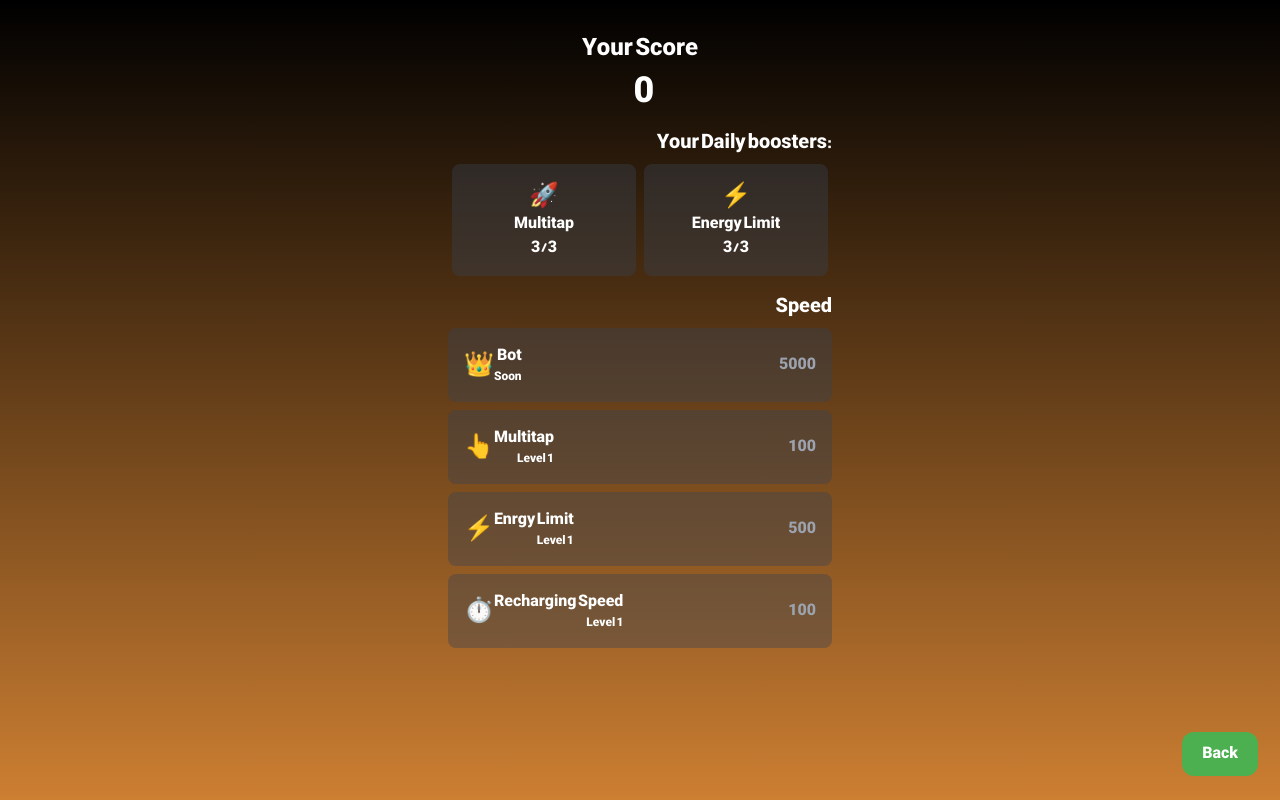
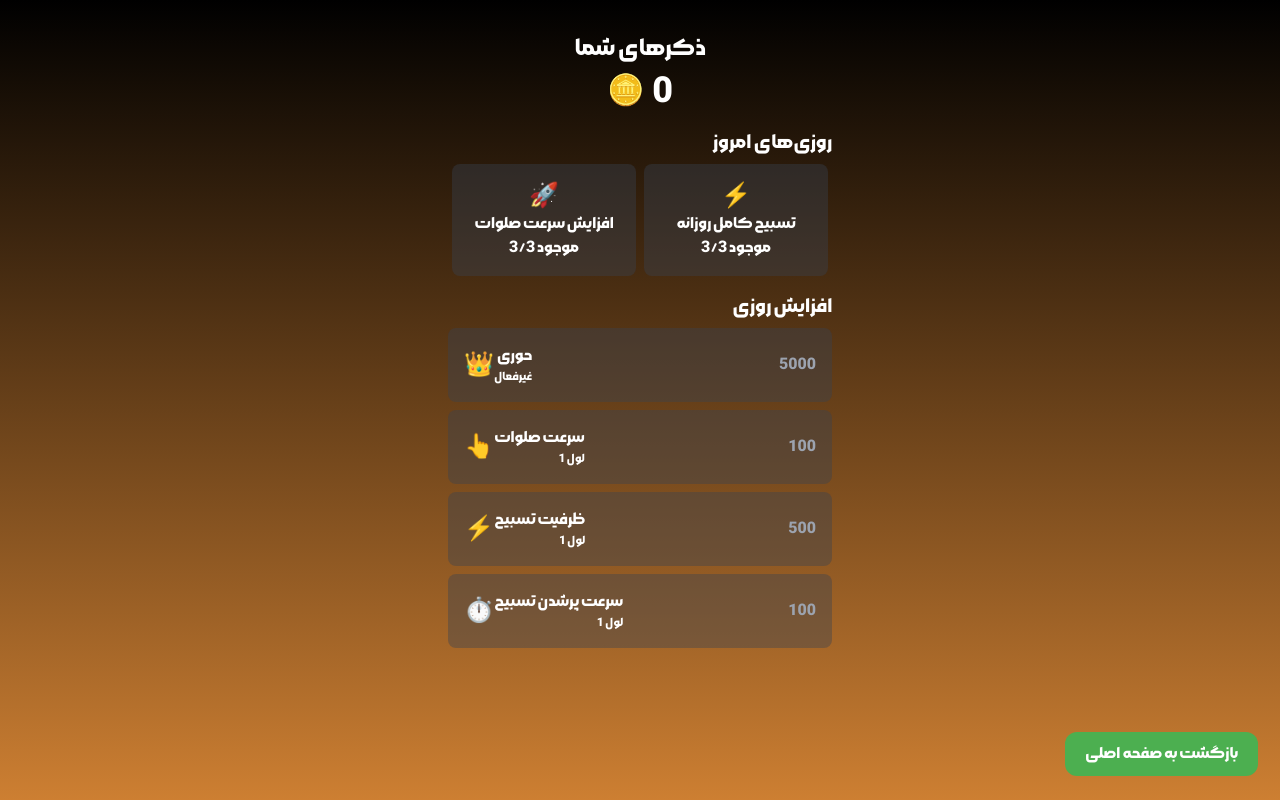
Before and after one commit to HPRCoin/new2, a plain HTML site: page mos.html in a window 1280 px wide. Drawn offline with nearby package versions, Linux system fonts and the light colour scheme.

Commit message:
Add files via upload

```diff
--- a/mos.html
+++ b/mos.html
@@ -15,7 +15,7 @@
             font-family: 'Morabba', sans-serif;
         }
         .level-text {
-            font-size: 0.75rem; /* کوچک کردن اندازه  */
+            font-size: 0.75rem; /* کوچک کردن اندازه لول */
         }
         button, .cursor-pointer {
             -webkit-tap-highlight-color: transparent;
@@ -52,37 +52,37 @@
 <body class="bg-gradient-to-b from-black to-gray-800 text-white font-morabba min-h-screen flex flex-col items-center p-4">
     <div class="w-full max-w-sm">
         <div class="text-center my-4">
-            <h1 class="text-2xl">Your Score</h1>
+            <h1 class="text-2xl">ذکرهای شما</h1>
             <div class="text-4xl font-bold my-2 flex justify-center items-center">
-                <span class="coin-icon text-3xl"></span>
+                <span class="coin-icon text-3xl">🪙</span>
                 <span id="balance" class="ml-2">0</span>
             </div>
         </div>
 
         <div class="my-4">
-            <h2 class="text-xl mb-2 text-right">Your Daily boosters:</h2>
+            <h2 class="text-xl mb-2 text-right">روزی‌های امروز</h2>
             <div class="flex justify-around">
                 <div id="turbo" class="bg-gray-700 bg-opacity-40 p-4 rounded-lg text-center w-1/2 mx-1 cursor-pointer">
                     <span class="text-2xl">🚀</span>
-                    <p>Multitap</p>
-                    <p id="turbo-count">3/3 </p>
+                    <p>افزایش سرعت صلوات</p>
+                    <p id="turbo-count">3/3 موجود</p>
                 </div>
                 <div id="full-energy" class="bg-gray-700 bg-opacity-40 p-4 rounded-lg text-center w-1/2 mx-1 cursor-pointer">
                     <span class="text-2xl">⚡</span>
-                    <p>Energy Limit</p>
-                    <p id="full-energy-count">3/3 </p>
+                    <p>تسبیح کامل روزانه</p>
+                    <p id="full-energy-count">3/3 موجود</p>
                 </div>
             </div>
         </div>
 
         <div class="my-4">
-            <h2 class="text-xl mb-2 text-right">Speed</h2>
+            <h2 class="text-xl mb-2 text-right">افزایش روزی</h2>
             <div id="divine-queen" class="bg-gray-700 bg-opacity-40 p-4 rounded-lg mb-2 cursor-pointer">
                 <div class="flex items-center justify-between">
                     <div class="flex items-center">
                         <span class="text-2xl">👑</span>
                         <div class="mr-2 text-right">
-                            <p>Bot </p>
+                            <p>حوری</p>
                             <p id="divine-queen-status" class="level-text"></p>
                         </div>
                     </div>
@@ -94,8 +94,8 @@
                     <div class="flex items-center">
                         <span class="text-2xl">👆</span>
                         <div class="mr-2 text-right">
-                            <p> Multitap</p>
-                            <p id="multi-hit-level" class="level-text">Level 1</p>
+                            <p> سرعت صلوات</p>
+                            <p id="multi-hit-level" class="level-text">لول 1</p>
                         </div>
                     </div>
                     <div class="text-gray-400" id="multi-hit-price">100</div>
@@ -106,8 +106,8 @@
                     <div class="flex items-center">
                         <span class="text-2xl">⚡</span>
                         <div class="mr-2 text-right">
-                            <p> Enrgy Limit</p>
-                            <p id="increase-energy-level" class="level-text">Level 1</p>
+                            <p> ظرفیت تسبیح</p>
+                            <p id="increase-energy-level" class="level-text">لول 1</p>
                         </div>
                     </div>
                     <div class="text-gray-400" id="increase-energy-price">500</div>
@@ -118,15 +118,15 @@
                     <div class="flex items-center">
                         <span class="text-2xl">⏱️</span>
                         <div class="mr-2 text-right">
-                            <p>Recharging Speed</p>
-                            <p id="increase-refill-speed-level" class="level-text">Buy Level</p>
+                            <p>سرعت پرشدن تسبیح</p>
+                            <p id="increase-refill-speed-level" class="level-text">لول 1</p>
                         </div>
                     </div>
                     <div class="text-gray-400" id="increase-refill-speed-price">100</div>
                 </div>
             </div>
         </div>
-        <button id="back-button" class="back-button">Back</button>
+        <button id="back-button" class="back-button">بازگشت به صفحه اصلی</button>
     </div>
     <script>
         document.addEventListener('DOMContentLoaded', () => {
@@ -157,8 +157,8 @@
 
             // به‌روزرسانی نمایش تعداد استفاده‌ها
             function updateCounts() {
-                document.getElementById('turbo-count').textContent = `${turboUses}/3 `;
-                document.getElementById('full-energy-count').textContent = `${fullEnergyUses}/3 `;
+                document.getElementById('turbo-count').textContent = `${turboUses}/3 موجود`;
+                document.getElementById('full-energy-count').textContent = `${fullEnergyUses}/3 موجود`;
             }
 
             updateCounts();
@@ -166,24 +166,24 @@
             // بارگذاری لول و قیمت چند ضربه‌ای
             let multiHitLevel = parseInt(localStorage.getItem('multiHitLevel')) || 1;
             let multiHitPrice = parseInt(localStorage.getItem('multiHitPrice')) || 100;
-            document.getElementById('multi-hit-level').textContent = `Level ${multiHitLevel}`;
+            document.getElementById('multi-hit-level').textContent = `لول ${multiHitLevel}`;
             document.getElementById('multi-hit-price').textContent = multiHitPrice;
 
             // بارگذاری لول و قیمت افزایش ظرفیت انرژی
             let increaseEnergyLevel = parseInt(localStorage.getItem('increaseEnergyLevel')) || 1;
             let increaseEnergyPrice = parseInt(localStorage.getItem('increaseEnergyPrice')) || 500;
-            document.getElementById('increase-energy-level').textContent = `Level ${increaseEnergyLevel}`;
+            document.getElementById('increase-energy-level').textContent = `لول ${increaseEnergyLevel}`;
             document.getElementById('increase-energy-price').textContent = increaseEnergyPrice;
 
             // بارگذاری لول و قیمت سرعت پرشدن تسبیح
             let increaseRefillSpeedLevel = parseInt(localStorage.getItem('increaseRefillSpeedLevel')) || 1;
             let increaseRefillSpeedPrice = parseInt(localStorage.getItem('increaseRefillSpeedPrice')) || 100;
-            document.getElementById('increase-refill-speed-level').textContent = `Level ${increaseRefillSpeedLevel}`;
+            document.getElementById('increase-refill-speed-level').textContent = `لول ${increaseRefillSpeedLevel}`;
             document.getElementById('increase-refill-speed-price').textContent = increaseRefillSpeedPrice;
 
             // بارگذاری وضعیت ملکه الهی
             function updateDivineQueenStatus() {
-                const status = localStorage.getItem('divineQueenActive') === 'true' ? 'فعال' : 'Soon';
+                const status = localStorage.getItem('divineQueenActive') === 'true' ? 'فعال' : 'غیرفعال';
                 document.getElementById('divine-queen-status').textContent = status;
             }
 
@@ -204,7 +204,7 @@
                     multiHitPrice *= 2;
                     localStorage.setItem('multiHitLevel', multiHitLevel);
                     localStorage.setItem('multiHitPrice', multiHitPrice);
-                    document.getElementById('multi-hit-level').textContent = `Level ${multiHitLevel}`;
+                    document.getElementById('multi-hit-level').textContent = `لول ${multiHitLevel}`;
                     document.getElementById('multi-hit-price').textContent = multiHitPrice;
                     document.getElementById('balance').textContent = localStorage.getItem('userScore'); // به‌روزرسانی موجودی در صفحه
                     if (multiHitLevel === 15) {
@@ -227,7 +227,7 @@
                     currentEnergy += 50;
                     localStorage.setItem('userEnergy', currentEnergy);
 
-                    document.getElementById('increase-energy-level').textContent = `Level ${increaseEnergyLevel}`;
+                    document.getElementById('increase-energy-level').textContent = `لول ${increaseEnergyLevel}`;
                     document.getElementById('increase-energy-price').textContent = increaseEnergyPrice;
                     document.getElementById('balance').textContent = localStorage.getItem('userScore'); // به‌روزرسانی موجودی در صفحه
                     if (increaseEnergyLevel === 15) {
@@ -241,7 +241,7 @@
                     increaseRefillSpeedPrice *= 2;
                     localStorage.setItem('increaseRefillSpeedLevel', increaseRefillSpeedLevel);
                     localStorage.setItem('increaseRefillSpeedPrice', increaseRefillSpeedPrice);
-                    document.getElementById('increase-refill-speed-level').textContent = `Level ${increaseRefillSpeedLevel}`;
+                    document.getElementById('increase-refill-speed-level').textContent = `لول ${increaseRefillSpeedLevel}`;
                     document.getElementById('increase-refill-speed-price').textContent = increaseRefillSpeedPrice;
                     document.getElementById('balance').textContent = localStorage.getItem('userScore'); // به‌روزرسانی موجودی در صفحه
                     if (increaseRefillSpeedLevel === 5) {
@@ -250,7 +250,7 @@
                         document.getElementById('increase-refill-speed-price').textContent = '';
                     }
                 } else {
-                    alert('Error.');
+                    alert('موجودی کافی نیست یا لول به حداکثر رسیده است.');
                 }
             }
 
```
Also changed, not shown: index.html (+12 -9 lines), main.js (+4 -4 lines), task.html (+11 -11 lines), emam.png (added).
